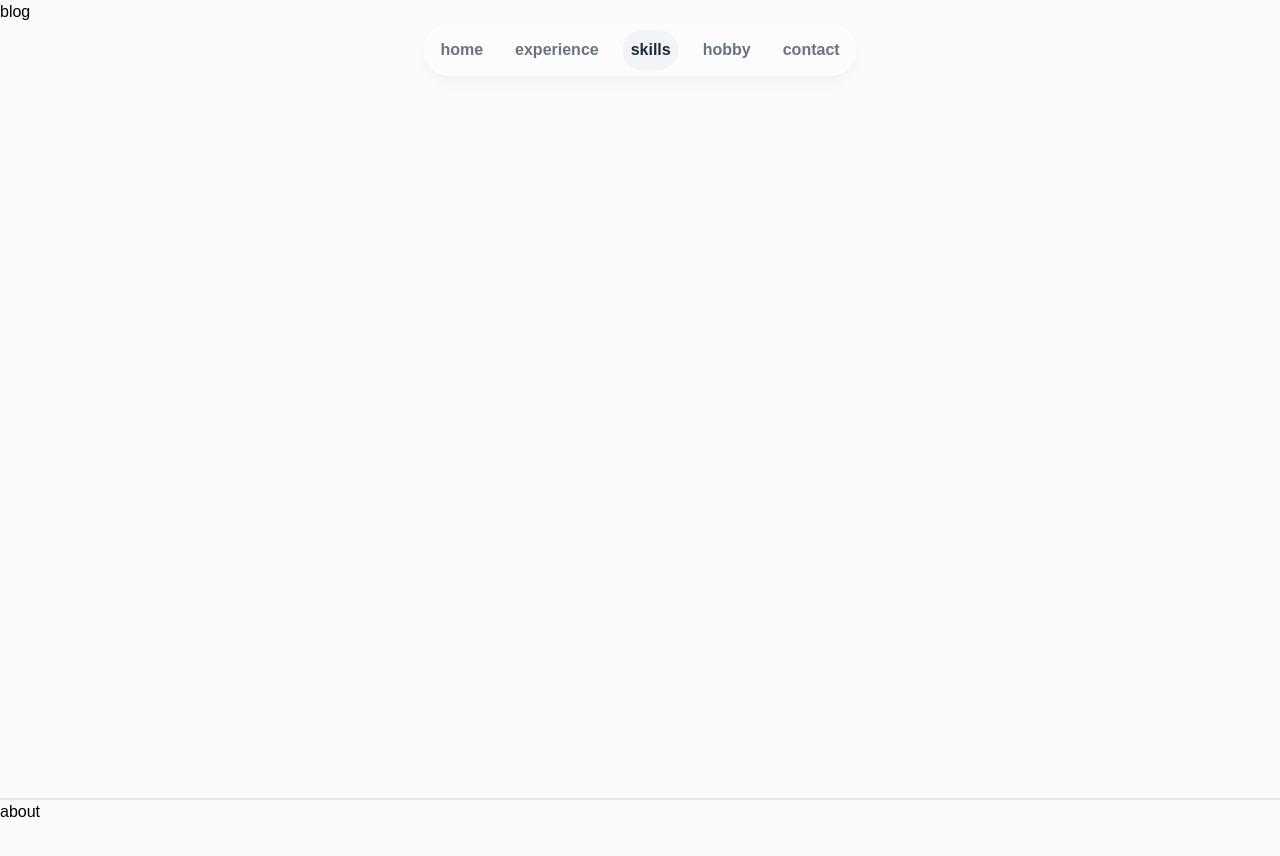
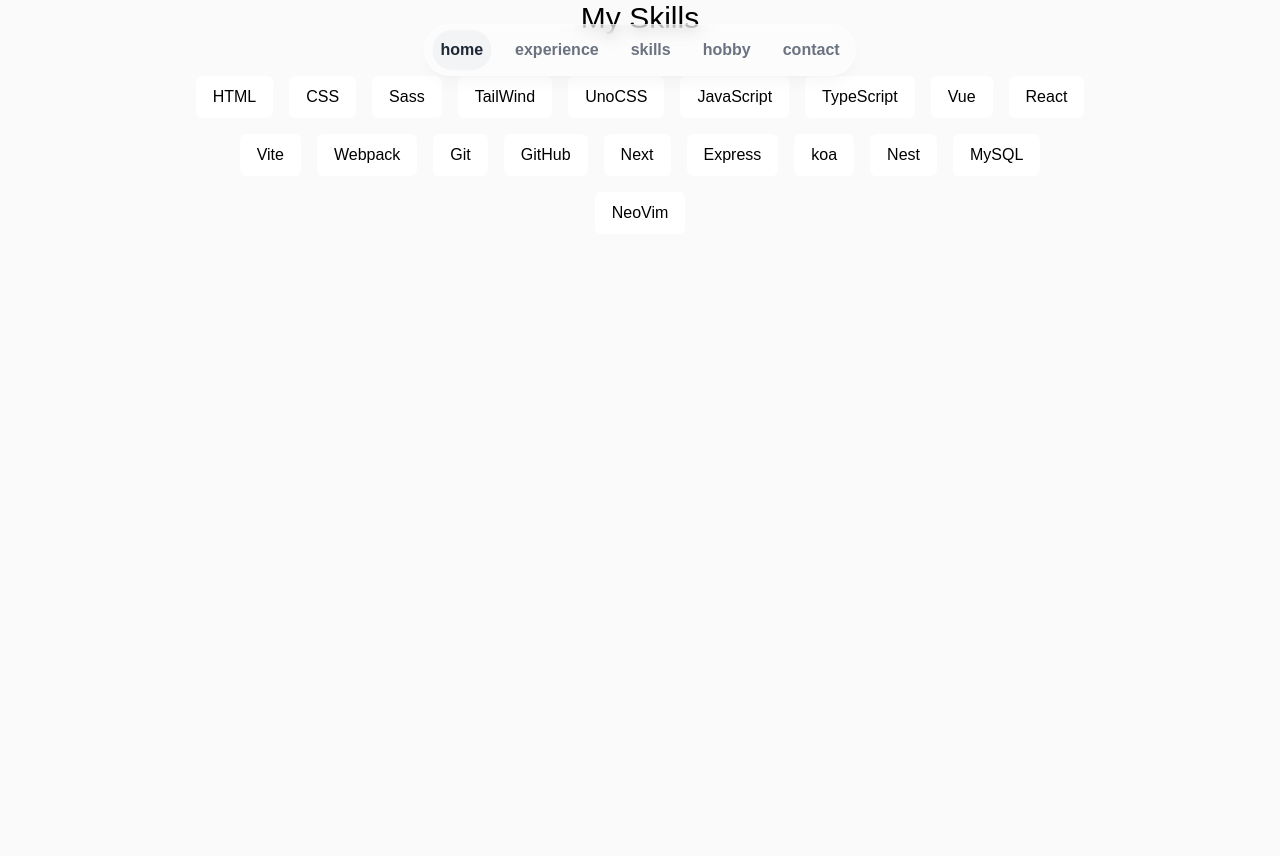
Before and after one commit to imddc/imddc-next-blog, a Next.js app: page / in a window 1280 px wide. Shown: the top 856 px of the page. After the commit the page ends 800 px from the top, so only its background shows below. Built offline with nearby package versions, Linux system fonts and the light colour scheme.

Commit message:
feat(skills): add skills section

```diff
--- a/app/page.tsx
+++ b/app/page.tsx
@@ -1,11 +1,8 @@
-'use client'
-
 import Skills from '~/components/skills'
 
 export default function RootPage() {
   return (
     <div>
-      {/* <div>this is a test</div> */}
       <Skills />
     </div>
   )
--- a/components/skills.tsx
+++ b/components/skills.tsx
@@ -1,51 +1,25 @@
+'use client'
+
 import { clsx } from 'clsx'
 import React, { useEffect } from 'react'
-import { useSectionContext } from '~/context/section-context'
-
-const sections = ['blog', 'about', 'post', 'panda', 'address']
+import { skills } from '~/lib/data'
 
 const Skills = () => {
-  const { sectionDispatchContext } = useSectionContext()
+  return (
+    <section className="max-w-[56rem] mx-auto mb-10">
+      <h2 className="text-3xl mb-10 text-center">My Skills</h2>
 
-  const observer = new IntersectionObserver((entries) => {
-    entries.forEach((entry) => {
-      if (entry.isIntersecting) {
-        console.log(entry.target.id)
-        if (entry.target.id === 'post') {
-          sectionDispatchContext.setLink('hobby')
-        } else if (entry.target.id === 'about') {
-          sectionDispatchContext.setLink('skills')
-        } else {
-          return
-        }
-      }
-    })
-  })
-
-  useEffect(() => {
-    const dom = document.getElementById('post')
-    dom && observer.observe(dom)
-  }, [])
-
-  useEffect(() => {
-    const dom = document.getElementById('about')
-    dom && observer.observe(dom)
-  }, [])
-
-  return (
-    <div>
-      {sections.map((section, idx) => (
-        <div
-          id={section}
-          key={section}
-          className={clsx('h-screen border-b-2', {
-            'bg-red-500': idx === 2
-          })}
-        >
-          {section}
-        </div>
-      ))}
-    </div>
+      <main className="flex-center flex-wrap gap-4">
+        {skills.map((skill) => (
+          <span
+            className="p-4 py-2 border border-white border-opacity-40 bg-white rounded-md cursor-pointer"
+            key={skill}
+          >
+            {skill}
+          </span>
+        ))}
+      </main>
+    </section>
   )
 }
 
--- a/lib/data.ts
+++ b/lib/data.ts
@@ -20,3 +20,25 @@
     hash: '#contact'
   }
 ] as const
+
+export const skills = [
+  'HTML',
+  'CSS',
+  'Sass',
+  'TailWind',
+  'UnoCSS',
+  'JavaScript',
+  'TypeScript',
+  'Vue',
+  'React',
+  'Vite',
+  'Webpack',
+  'Git',
+  'GitHub',
+  'Next',
+  'Express',
+  'koa',
+  'Nest',
+  'MySQL',
+  'NeoVim'
+]
--- a/styles/globals.css
+++ b/styles/globals.css
@@ -21,6 +21,7 @@
   padding: 0;
   /* background-color: var(--a h-black); */
   background-color: var(--white);
+  min-height: 100vh;
 }
 
 * {
```
